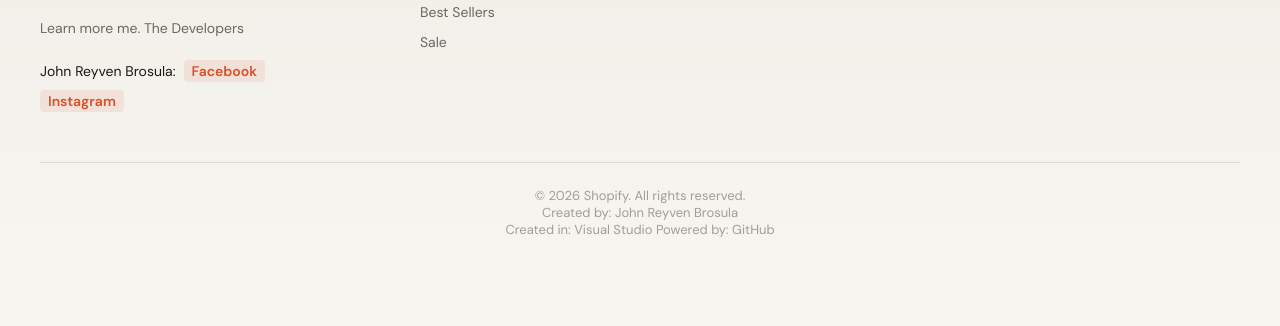
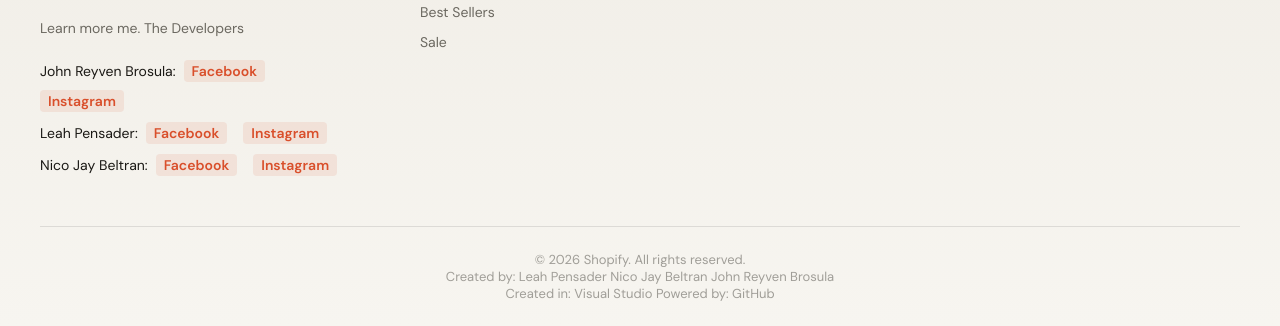
Before and after one commit to johnreyvenbrosula-crypto/shopifyweb, a plain HTML site: page login.html in a window 1280 px wide. Shown: the part 728-1054 px from the top of the page. Before the commit the page ends 990 px from the top, so only its background shows below. Drawn offline with Linux system fonts and the light colour scheme.

Commit message:
Update login.html

```diff
--- a/login.html
+++ b/login.html
@@ -219,8 +219,20 @@
       <p class="footer-tagline">Your premium shopping destination for quality products at affordable prices.</p>
       <p class="footer-tagline">Learn more me. The Developers</p>
       <div class="footer-social">
+       <p>
+  John Reyven Brosula:<br>
+  <a href="https://www.facebook.com/jhnryvn.h" target="_blank" rel="noopener noreferrer">Facebook</a><br>
+  <a href="https://www.instagram.com/jhnryvn.h" target="_blank" rel="noopener noreferrer">Instagram</a>
+</p>
+
         <p>
-  John Reyven Brosula:<br>
+  Leah Pensader:<br>
+  <a href="https://www.facebook.com/.." target="_blank" rel="noopener noreferrer">Facebook</a><br>
+  <a href="https://www.instagram.com.." target="_blank" rel="noopener noreferrer">Instagram</a>
+</p>
+
+        <p>
+  Nico Jay Beltran:<br>
   <a href="https://www.facebook.com/jhnryvn.h" target="_blank" rel="noopener noreferrer">Facebook</a><br>
   <a href="https://www.instagram.com/jhnryvn.h" target="_blank" rel="noopener noreferrer">Instagram</a>
 </p>
@@ -240,7 +252,7 @@
   </div>
   <div class="footer-bottom">
     <p>&copy; 2026 Shopify. All rights reserved.</p>
-    <p>Created by: John Reyven Brosula</p>
+   <p>Created by: Leah Pensader Nico Jay Beltran John Reyven Brosula</p>
     <p>Created in: Visual Studio Powered by: GitHub</p>
   </div>
 </footer>
```
